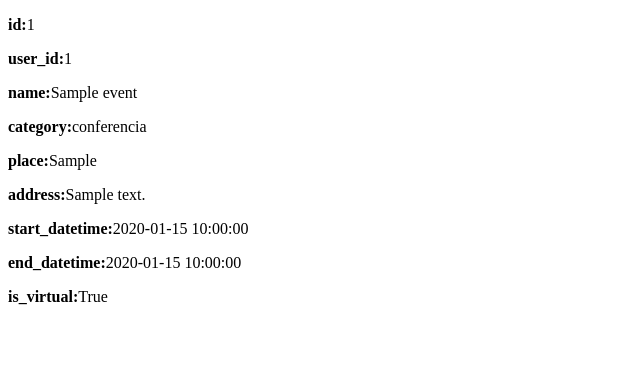
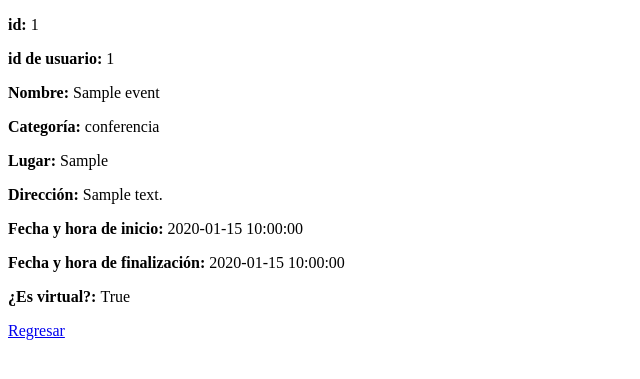
Before and after one commit to danip056/entrega_0, a Flask app: page /event/1 in a window 1280 px wide. Shown: the top 379 px of the page, without its empty margins (0-640 px from the left). Run offline with Flask 3, Linux system fonts and the light colour scheme; a user stored in the database is signed in; tables that the repository leaves empty hold one stand-in row (values such as "Sample post").

Commit message:
feat: facilidad para navegar

```diff
--- a/templates/event_detail.html
+++ b/templates/event_detail.html
@@ -3,14 +3,15 @@
 
 <body>
     <div>
-        <p><b>id:</b>{{ event.id }}</p>
-        <p><b>user_id:</b>{{ event.user_id }}</p>
-        <p><b>name:</b>{{ event.name }}</p>
-        <p><b>category:</b>{{ event.category }}</p>
-        <p><b>place:</b>{{ event.place }}</p>
-        <p><b>address:</b>{{ event.address }}</p>
-        <p><b>start_datetime:</b>{{ event.start_datetime }}</p>
-        <p><b>end_datetime:</b>{{ event.end_datetime }}</p>
-        <p><b>is_virtual:</b>{{ event.is_virtual }}</p>
+        <p><b>id: </b>{{ event.id }}</p>
+        <p><b>id de usuario: </b>{{ event.user_id }}</p>
+        <p><b>Nombre: </b>{{ event.name }}</p>
+        <p><b>Categoría: </b>{{ event.category }}</p>
+        <p><b>Lugar: </b>{{ event.place }}</p>
+        <p><b>Dirección: </b>{{ event.address }}</p>
+        <p><b>Fecha y hora de inicio: </b>{{ event.start_datetime }}</p>
+        <p><b>Fecha y hora de finalización: </b>{{ event.end_datetime }}</p>
+        <p><b>¿Es virtual?: </b>{{ event.is_virtual }}</p>
     </div>
+    <p><a href="{{url_for('home')}}">Regresar</a></p>
 </body>
```
